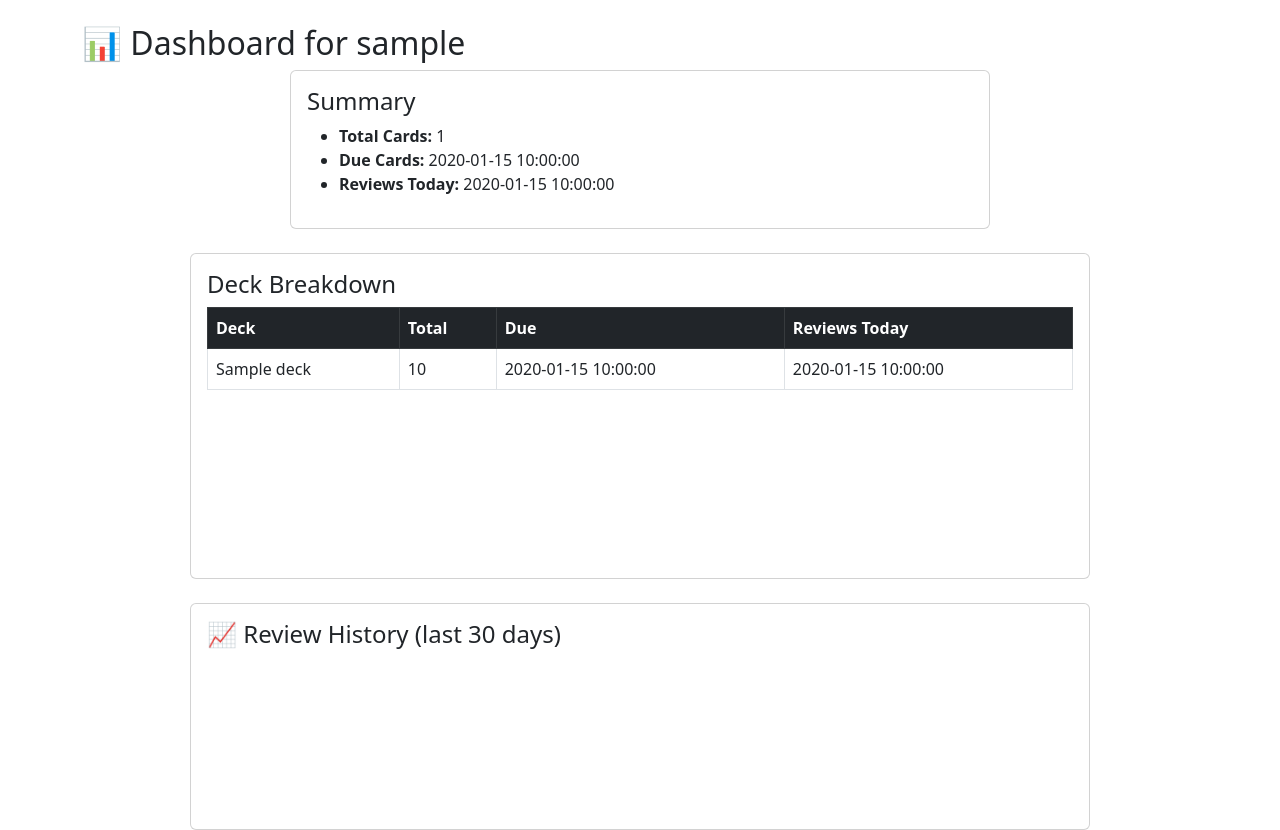
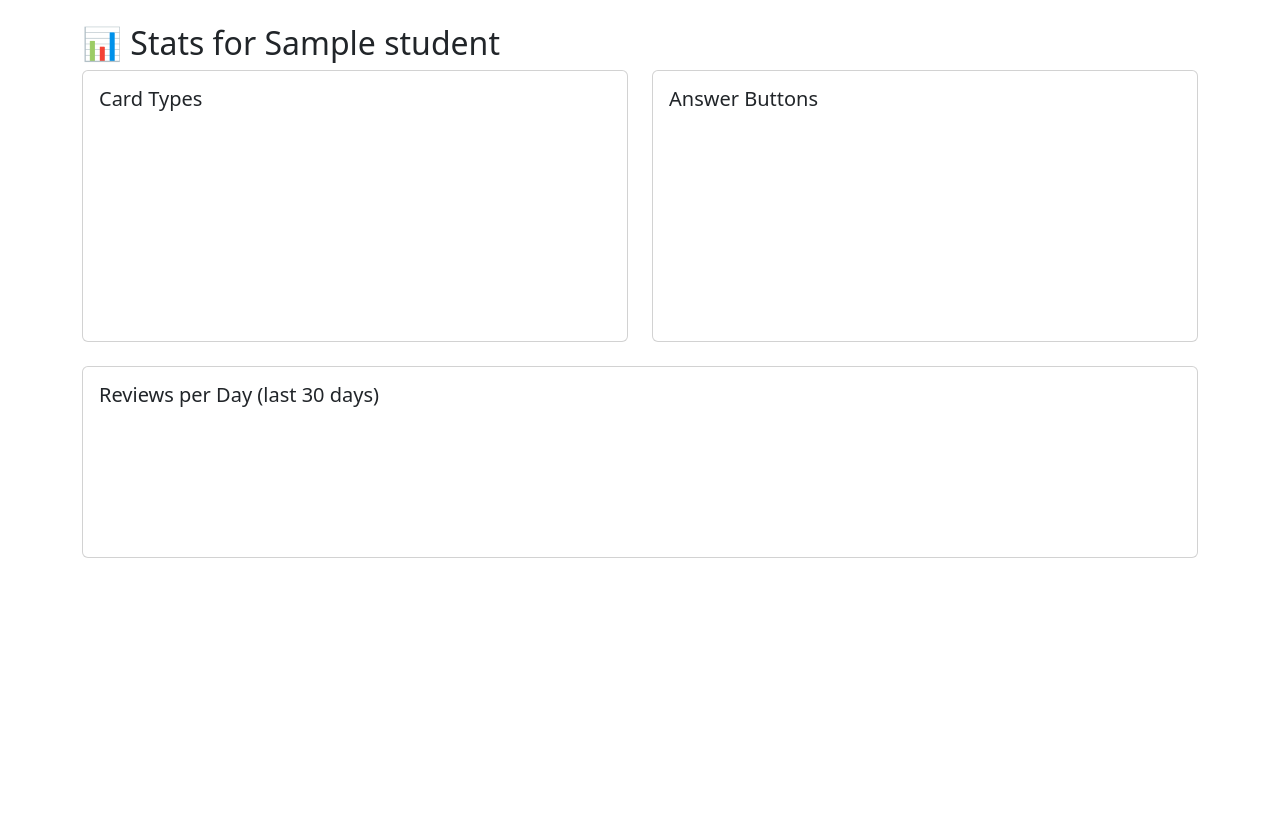
Before and after one commit to rvkmar/ankiserver, a Flask app: template anki-user-manager/templates/student_dashboard.html in a window 1280 px wide. Shown: the part 56-886 px from the top of the page. After the commit the page ends 614 px from the top, so only its background shows below. Run offline with Flask 3, Linux system fonts and the light colour scheme; the template is opened without the code that fills it: most values are stand-ins (such as "Sample title", 1, 10 or a date in 2020); a map, chart or similar area stays blank; parts of the project's set-up code (start-up, migrations or seed data) failed here and were passed over.

Commit message:
statistics route started

```diff
--- a/anki-user-manager/app.py
+++ b/anki-user-manager/app.py
@@ -82,12 +82,14 @@ def dashboard():
         try:
             stats = get_student_stats(student)
             if stats:
-                stats_list.append({
-                    "username": student,
-                    "total_cards": stats.get("total", 0),
-                    "due_cards": stats.get("due", 0),
-                    "reviews_today": stats.get("reviews_today", 0),
-                })
+                stats_list.append(
+                    {
+                        "username": student,
+                        "total_cards": stats.get("total", 0),
+                        "due_cards": stats.get("due", 0),
+                        "reviews_today": stats.get("reviews_today", 0),
+                    }
+                )
             # include review history
             history[student] = get_review_history(student, days=14)
         except Exception as e:
@@ -169,6 +171,7 @@ def student_dashboard(username):
     stats = get_student_stats(username)
     history = get_review_history(username, days=30)
     deck_stats = get_deck_stats(username)
+    full_stats = get_full_stats(username)
 
     if not stats:
         flash(f"No stats available for {username}", "error")
@@ -179,6 +182,7 @@ def student_dashboard(username):
         stats=stats,
         history=history,
         deck_stats=deck_stats,
+        full_stats=full_stats,
         student=username,
     )
 
@@ -296,5 +300,48 @@ def get_deck_stats(username):
     return deck_stats
 
 
+def get_full_stats(username):
+    db_path = os.path.join(SYNC_BASE, username, "collection.anki2")
+    if not os.path.exists(db_path):
+        return {}
+
+    conn = sqlite3.connect(db_path)
+    c = conn.cursor()
+
+    stats = {}
+
+    # --- Card counts by type ---
+    try:
+        c.execute("SELECT type, COUNT(*) FROM cards GROUP BY type")
+        # type: 0=new, 1=learning, 2=review, 3=relearning
+        stats["card_types"] = {t: n for t, n in c.fetchall()}
+    except Exception as e:
+        stats["card_types"] = {}
+        print("⚠️ card_types error:", e)
+
+    # --- Total cards & due ---
+    c.execute("SELECT COUNT(*) FROM cards")
+    stats["total"] = c.fetchone()[0]
+
+    c.execute("SELECT COUNT(*) FROM cards WHERE due <= strftime('%s','now')")
+    stats["due"] = c.fetchone()[0]
+
+    # --- Reviews per day (last 30 days) ---
+    c.execute("""
+        SELECT strftime('%Y-%m-%d', id/1000, 'unixepoch') as day, COUNT(*)
+        FROM revlog
+        WHERE id > strftime('%s','now','-30 days')*1000
+        GROUP BY day
+    """)
+    stats["reviews_per_day"] = c.fetchall()
+
+    # --- Answer button counts (ease) ---
+    c.execute("SELECT ease, COUNT(*) FROM revlog GROUP BY ease")
+    stats["ease_counts"] = {ease: n for ease, n in c.fetchall()}
+
+    conn.close()
+    return stats
+
+
 if __name__ == "__main__":
     app.run(host="127.0.0.1", port=5000, debug=False)
--- a/anki-user-manager/templates/student_dashboard.html
+++ b/anki-user-manager/templates/student_dashboard.html
@@ -1,88 +1,94 @@
 {% extends "base.html" %}
 {% block content %}
-<h2>📊 Dashboard for {{ stats.username }}</h2>
+<h2>📊 Stats for {{ student }}</h2>
 
-<div class="card mx-auto mb-4" style="max-width:700px;">
-  <div class="card-body">
-    <h4>Summary</h4>
-    <ul>
-      <li><b>Total Cards:</b> {{ stats.total_cards }}</li>
-      <li><b>Due Cards:</b> {{ stats.due_cards }}</li>
-      <li><b>Reviews Today:</b> {{ stats.reviews_today }}</li>
-    </ul>
+<div class="row">
+  <!-- Card Types -->
+  <div class="col-md-6">
+    <div class="card mb-4">
+      <div class="card-body">
+        <h5>Card Types</h5>
+        <canvas id="cardTypeChart" height="200"></canvas>
+      </div>
+    </div>
+  </div>
+
+  <!-- Answer Buttons -->
+  <div class="col-md-6">
+    <div class="card mb-4">
+      <div class="card-body">
+        <h5>Answer Buttons</h5>
+        <canvas id="easeChart" height="200"></canvas>
+      </div>
+    </div>
   </div>
 </div>
 
-<div class="card mx-auto mb-4" style="max-width:900px;">
+<!-- Reviews per Day -->
+<div class="card mb-4">
   <div class="card-body">
-    <h4>Deck Breakdown</h4>
-    <table class="table table-bordered">
-      <thead class="table-dark">
-        <tr><th>Deck</th><th>Total</th><th>Due</th><th>Reviews Today</th></tr>
-      </thead>
-      <tbody>
-        {% for d in deck_stats %}
-        <tr>
-          <td>{{ d.deck }}</td>
-          <td>{{ d.total }}</td>
-          <td>{{ d.due }}</td>
-          <td>{{ d.reviews_today }}</td>
-        </tr>
-        {% endfor %}
-      </tbody>
-    </table>
-    <canvas id="deckChart" height="150"></canvas>
-  </div>
-</div>
-
-<div class="card mx-auto" style="max-width:900px;">
-  <div class="card-body">
-    <h4>📈 Review History (last 30 days)</h4>
-    <canvas id="reviewHistory" height="150"></canvas>
+    <h5>Reviews per Day (last 30 days)</h5>
+    <canvas id="reviewChart" height="120"></canvas>
   </div>
 </div>
 
 <script src="https://cdn.jsdelivr.net/npm/chart.js"></script>
 <script>
-// Pie chart of total cards per deck
-const deckCtx = document.getElementById('deckChart').getContext('2d');
-new Chart(deckCtx, {
-  type: 'pie',
-  data: {
-    labels: [{% for d in deck_stats %}"{{ d.name }}",{% endfor %}],
-    datasets: [{
-      data: [{% for d in deck_stats %}{{ d.total }},{% endfor %}],
-      backgroundColor: [
-        'rgba(255, 99, 132, 0.6)',
-        'rgba(54, 162, 235, 0.6)',
-        'rgba(255, 206, 86, 0.6)',
-        'rgba(75, 192, 192, 0.6)',
-        'rgba(153, 102, 255, 0.6)',
-        'rgba(255, 159, 64, 0.6)'
-      ]
+  // --- Card Types Pie Chart ---
+  const cardTypeCtx = document.getElementById('cardTypeChart').getContext('2d');
+  new Chart(cardTypeCtx, {
+    type: 'pie',
+    data: {
+      labels: ["New", "Learning", "Review", "Relearning"],
+      datasets: [{
+        data: [
+          {{ full_stats.card_types.get(0, 0) }},
+      {{ full_stats.card_types.get(1, 0) }},
+        {{ full_stats.card_types.get(2, 0) }},
+    {{ full_stats.card_types.get(3, 0) }}
+      ],
+    backgroundColor: ['#ff6384', '#36a2eb', '#ffce56', '#4bc0c0']
     }]
   },
-  options: {
-    plugins: { title: { display: true, text: 'Cards per Deck' } }
-  }
+    options: { responsive: true }
 });
 
-// Review history line chart
-const ctx = document.getElementById('reviewHistory').getContext('2d');
-const historyLabels = [{% for r in history %}"{{ r.day }}",{% endfor %}];
-const historyCounts = [{% for r in history %}{{ r.count }},{% endfor %}];
+  // --- Answer Buttons Pie Chart ---
+  const easeCtx = document.getElementById('easeChart').getContext('2d');
+  new Chart(easeCtx, {
+    type: 'pie',
+    data: {
+      labels: ["Again", "Hard", "Good", "Easy"],
+      datasets: [{
+        data: [
+          {{ full_stats.ease_counts.get(1, 0) }},
+      {{ full_stats.ease_counts.get(2, 0) }},
+        {{ full_stats.ease_counts.get(3, 0) }},
+    {{ full_stats.ease_counts.get(4, 0) }}
+      ],
+    backgroundColor: ['#ff6384', '#ff9f40', '#36a2eb', '#4bc0c0']
+    }]
+  },
+    options: { responsive: true }
+});
 
-new Chart(ctx, {
-  type: 'line',
-  data: {
-    labels: historyLabels,
+  // --- Reviews per Day (last 30 days) ---
+  const reviewCtx = document.getElementById('reviewChart').getContext('2d');
+  new Chart(reviewCtx, {
+    type: 'line',
+    data: {
+      labels: [{% for d, c in full_stats.reviews_per_day %}"{{ d }}",{% endfor %}],
     datasets: [{
-      label: 'Reviews per Day',
-      data: historyCounts,
-      borderColor: 'rgb(75, 192, 192)',
-      tension: 0.2,
-      fill: false
+      label: "Reviews",
+      data: [{% for d, c in full_stats.reviews_per_day %}{{ c }}, {% endfor %}],
+    borderColor: "#36a2eb",
+    fill: true,
+    tension: 0.2
     }]
+  },
+    options: {
+    responsive: true,
+    scales: { y: { beginAtZero: true } }
   }
 });
 </script>
```
